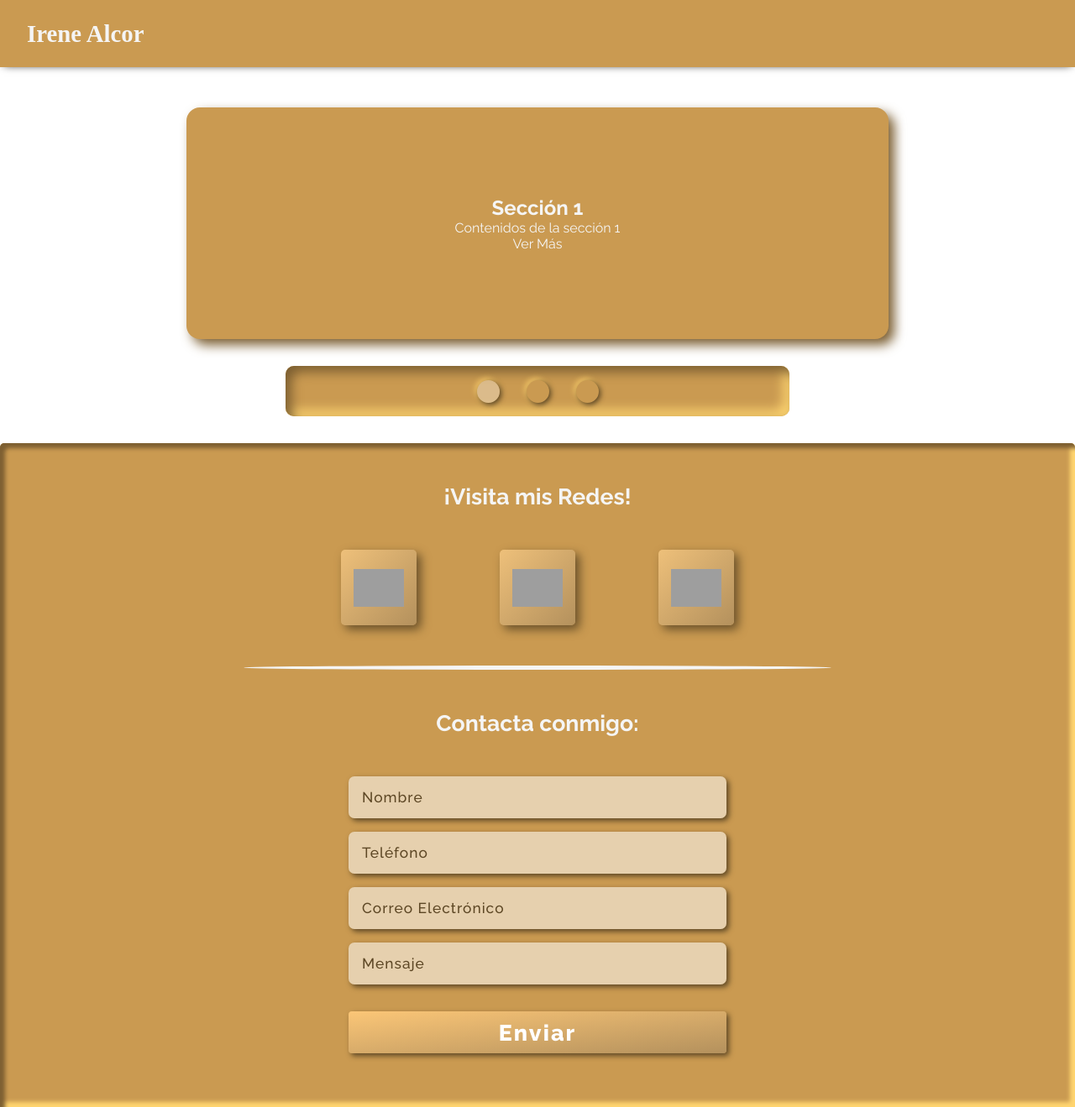
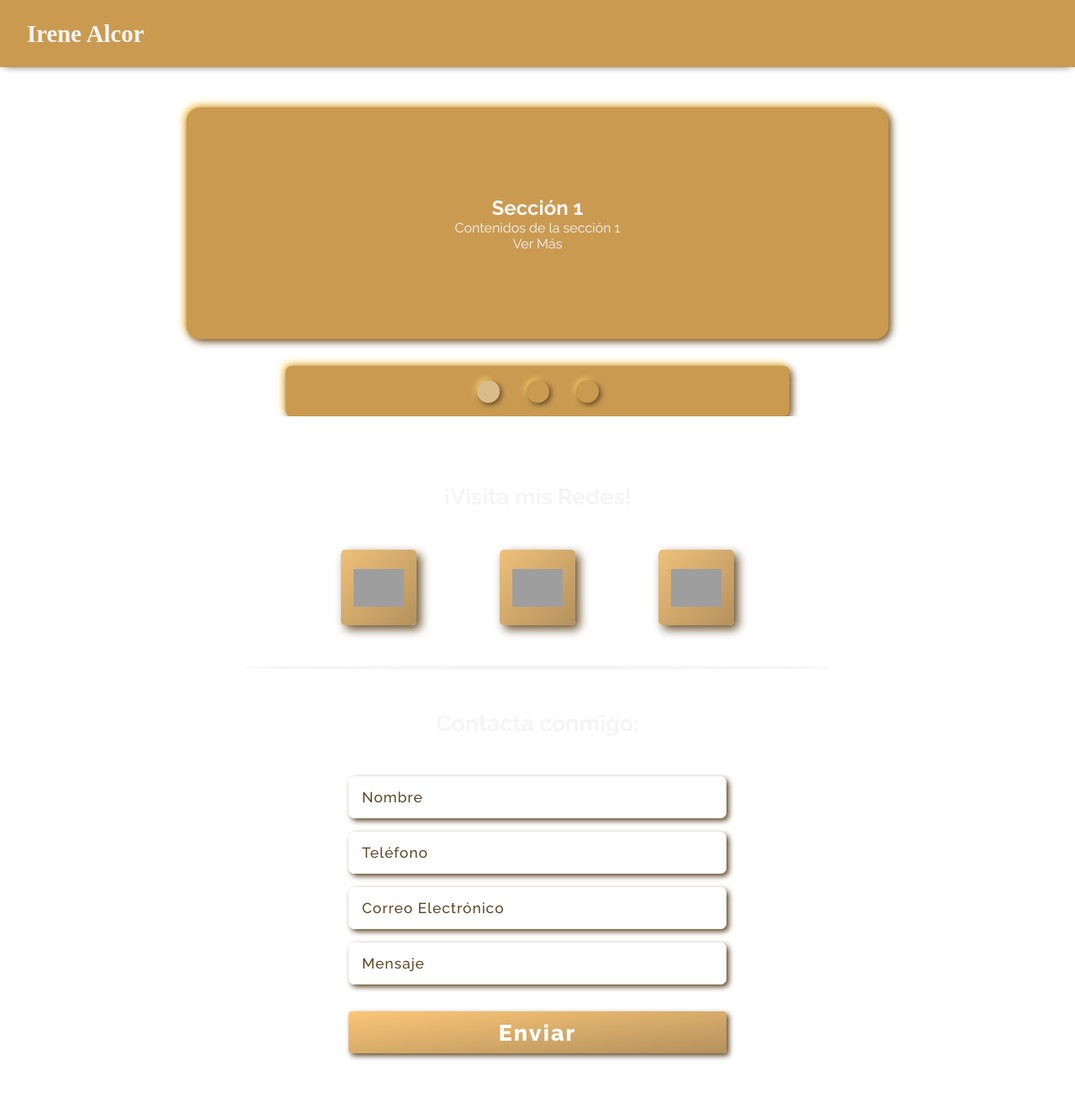
Before and after one commit to oskars13/yoga-web-react-template, a React (Vite) app: page /home in a window 1280 px wide. Shown: the whole page at 84% size. Built offline with nearby package versions, Linux system fonts and the light colour scheme; grey boxes are pictures that could not be loaded; a web font is replaced by a local one.

Commit message:
first attempt

```diff
--- a/src/components/slider/Slider.tsx
+++ b/src/components/slider/Slider.tsx
@@ -4,10 +4,10 @@ import '../../css/Slider.css'
 type Props = {
   name: string
   children: ReactNode
-  reverse?: boolean
+  neumorphism?: boolean
 }
 
-export default function Slider({ name, children, reverse }: Props){
+export default function Slider({ name, children, neumorphism }: Props){
 
   const radioClassName = 'radio-slider '+name
 
@@ -32,7 +32,9 @@ export default function Slider({ name, children, reverse }: Props){
   }
 
   return (
-    <section className={ `slider ${ reverse? 'reverse':'' }`} id={ name }>
+    <section
+      className={ `slider ${ (neumorphism? 'slider-neu ':'') }`}
+      id={ name }>
       <div className={'slides ' + name }>
         { children }
       </div>
--- a/src/css/Footer.css
+++ b/src/css/Footer.css
@@ -6,13 +6,6 @@ footer {
 
   display: flex;
   flex-direction: column;
-
-  border-radius: 5px;
-  border-bottom-left-radius: 0;
-  border-bottom-right-radius: 0;
-  background: #ca9a51;
-  box-shadow: inset 6px 6px 5px #7d5f32,
-              inset -6px -6px 5px #ffd570;
 }
 
 footer:last-child{
--- /dev/null
+++ b/src/css/build/colors.css
@@ -0,0 +1,11 @@
+.slider-neu .slides .slide {
+  border-radius: 16px;
+  background: rgb(202, 154, 81);
+  box-shadow: 3px 3px 10px rgb(104, 73, 33), -3px -3px 10px rgb(252, 208, 96);
+}
+
+.slider-neu .buttons {
+  border-radius: 7px;
+  background: rgb(202, 154, 81);
+  box-shadow: 3px 3px 10px rgb(104, 73, 33), -3px -3px 10px rgb(252, 208, 96);
+}/*# sourceMappingURL=colors.css.map */
--- /dev/null
+++ b/src/css/sass/colors.scss
@@ -0,0 +1,55 @@
+
+
+
+// >>> RGB values for colors
+// >> BG 0 RGB
+
+$rgb-bg-0: rgb(202, 154, 81);
+$rgb-bg-1: rgb(187, 124, 28);
+
+
+
+
+@function neu-shadow( $fade, $illumination, $scale, $position ){
+  $x-distance: 5px + ($scale);
+  $y-distance: 5px + ($scale);
+
+
+  $color: $illumination;
+
+  @if ($illumination == 'light'){
+    $color: rgb(252, 208, 96);
+    $x-distance: calc($x-distance - ($x-distance * 2));
+    $y-distance: calc($y-distance - ($y-distance * 2));
+  }
+  @else { $color: rgb(104, 73, 33) }
+
+  @if ($position == inset){ @return $position $x-distance $y-distance $fade $color; }
+  @else { @return $x-distance $y-distance $fade $color }
+}
+
+@mixin neumorphism( $scale, $fade, $bd-radius ){
+  border-radius: $bd-radius;
+  background: $rgb-bg-0;
+  box-shadow: neu-shadow( $fade, 'dark', $scale, none ),
+              neu-shadow( $fade, 'light', $scale, none);
+}
+
+
+// > NEUMORPHISM
+.slider-neu .slides .slide {
+  @include neumorphism( -2px, 10px, 16px )
+}
+
+.slider-neu .buttons {
+  @include neumorphism( -2px, 10px, 7px )
+}
+
+// footer {
+//   border-radius: 5px;
+//   border-bottom-left-radius: 0;
+//   border-bottom-right-radius: 0;
+//   background: $rgb-bg-0;
+//   box-shadow: $shadow-top-left-inset-bg-0,
+//               $shadow-bottom-right-inset-bg-0
+// }
--- a/src/css/slider.css
+++ b/src/css/slider.css
@@ -25,9 +25,6 @@
 
 .slide {
   width: 100%;
-  border-radius: 16px;
-  background: #ca9a51;
-  box-shadow:  7px 7px 14px #7b5e31;
 
   display: flex;
   flex-direction: column;
@@ -49,10 +46,7 @@
 
   height: 15%;
 
-  border-radius: 10px;
-  background: #ca9a51;
-  box-shadow: inset 7px 7px 14px #7b5e31,
-              inset -7px -7px 14px #ffd671
+
 }
 
 .radio-slider {
@@ -72,7 +66,7 @@
 }
 
 .radio-slider:hover {
-  scale: 110%;
+  scale: 95%;
 }
 
 .active-radio {
--- a/src/pages/Home.tsx
+++ b/src/pages/Home.tsx
@@ -8,7 +8,7 @@ export default function Home(){
 
   return (
     <>
-      <Slider name="main-slider" reverse >
+      <Slider name="main-slider" neumorphism >
         <Slide
           title="Sección 1"
           contents="Contenidos de la sección 1"
--- a/src/pages/MainTemplate.tsx
+++ b/src/pages/MainTemplate.tsx
@@ -5,6 +5,7 @@ import { paths } from "../routes";
 
 import '../css/index.css'
 import '../css/Header.css'
+import '../css/build/colors.css'
 
 import Nav from "../components/Nav";
 import SocialLinkable from "../components/SocialLinkeable";
```
Also changed, not shown: 1 other file (tests, documents, lock files or other folders).
